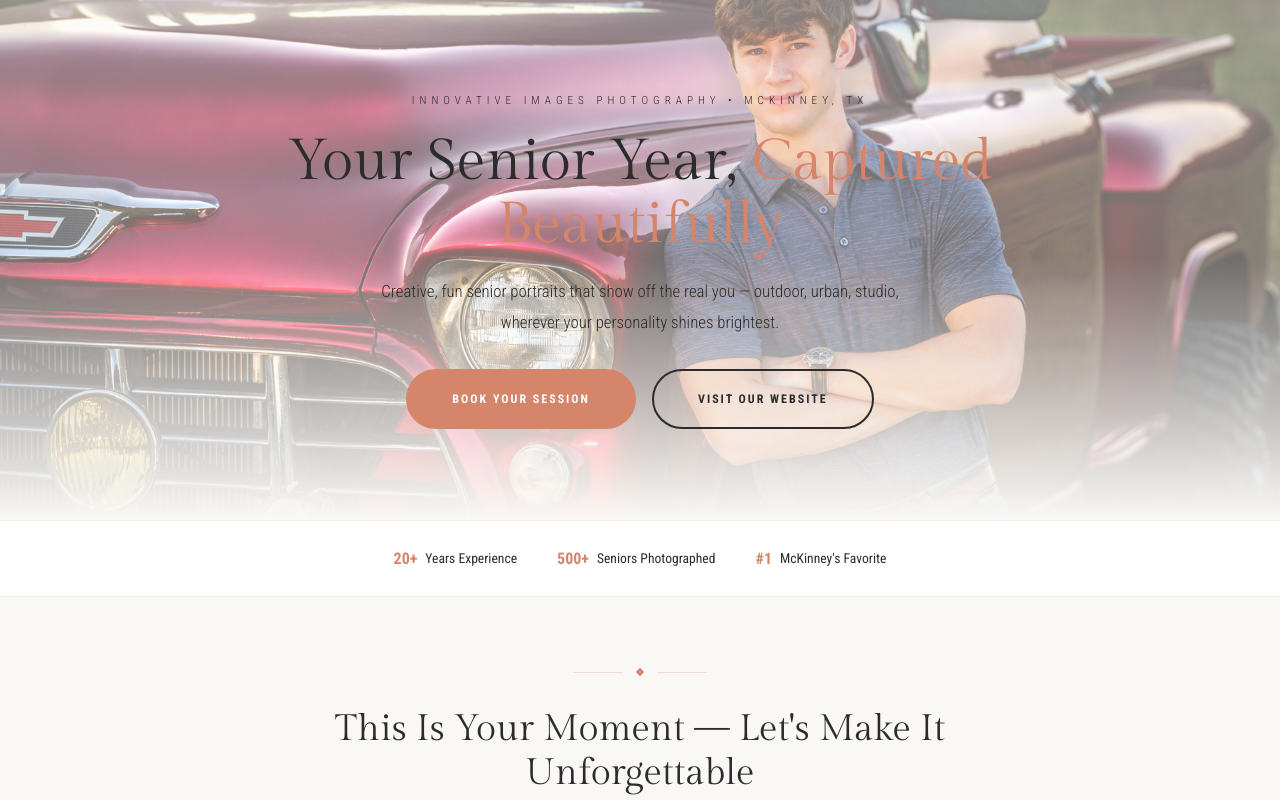
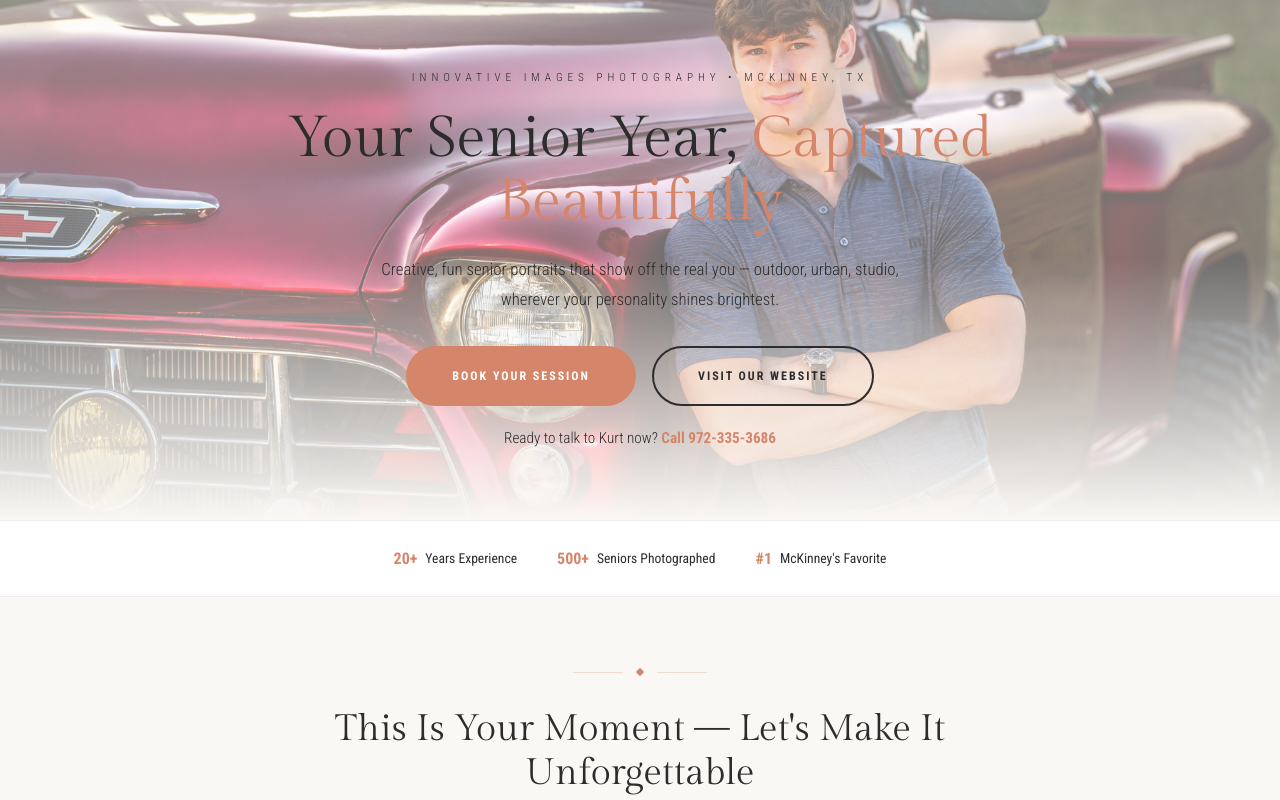
Before and after one commit to wadekerzie/innovative-images-seniors, a Next.js app: page / in a window 1280 px wide. Shown: the top 800 px of the page. Built offline with nearby package versions, Linux system fonts and the light colour scheme.

Commit message:
Add direct-call CTA below hero buttons

```diff
--- a/src/app/page.tsx
+++ b/src/app/page.tsx
@@ -211,6 +211,16 @@ export default function SeniorPortraitPhotography() {
               Visit Our Website
             </a>
           </div>
+
+          <p style={{ marginTop: 20, fontSize: "0.95rem", color: "var(--color-text-muted)" }}>
+            Ready to talk to Kurt now?{" "}
+            <a
+              href={`tel:+1${PHONE.replace(/-/g, "")}`}
+              style={{ color: "var(--color-coral)", fontWeight: 600, textDecoration: "none" }}
+            >
+              Call {PHONE}
+            </a>
+          </p>
         </div>
       </section>
 
```
